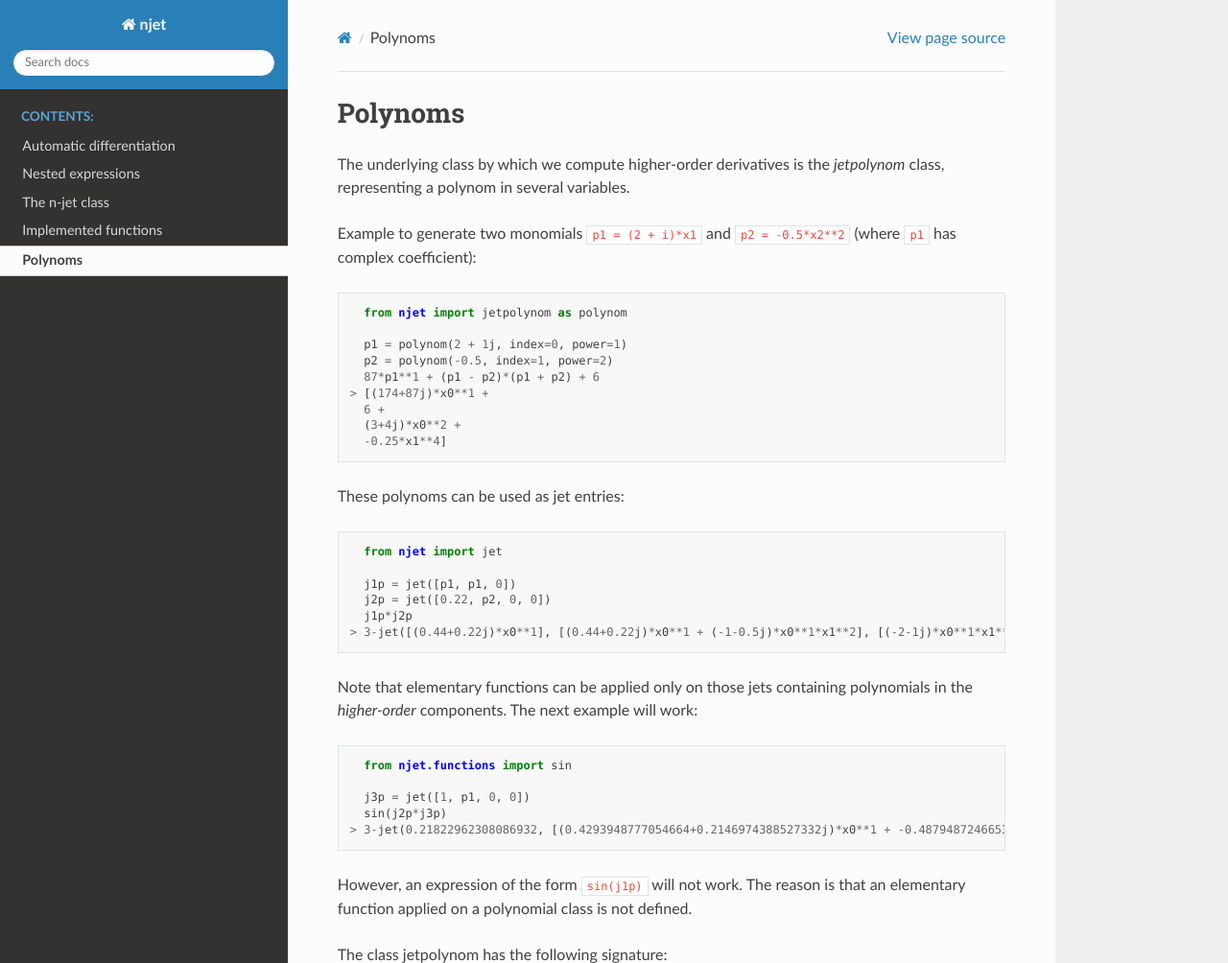
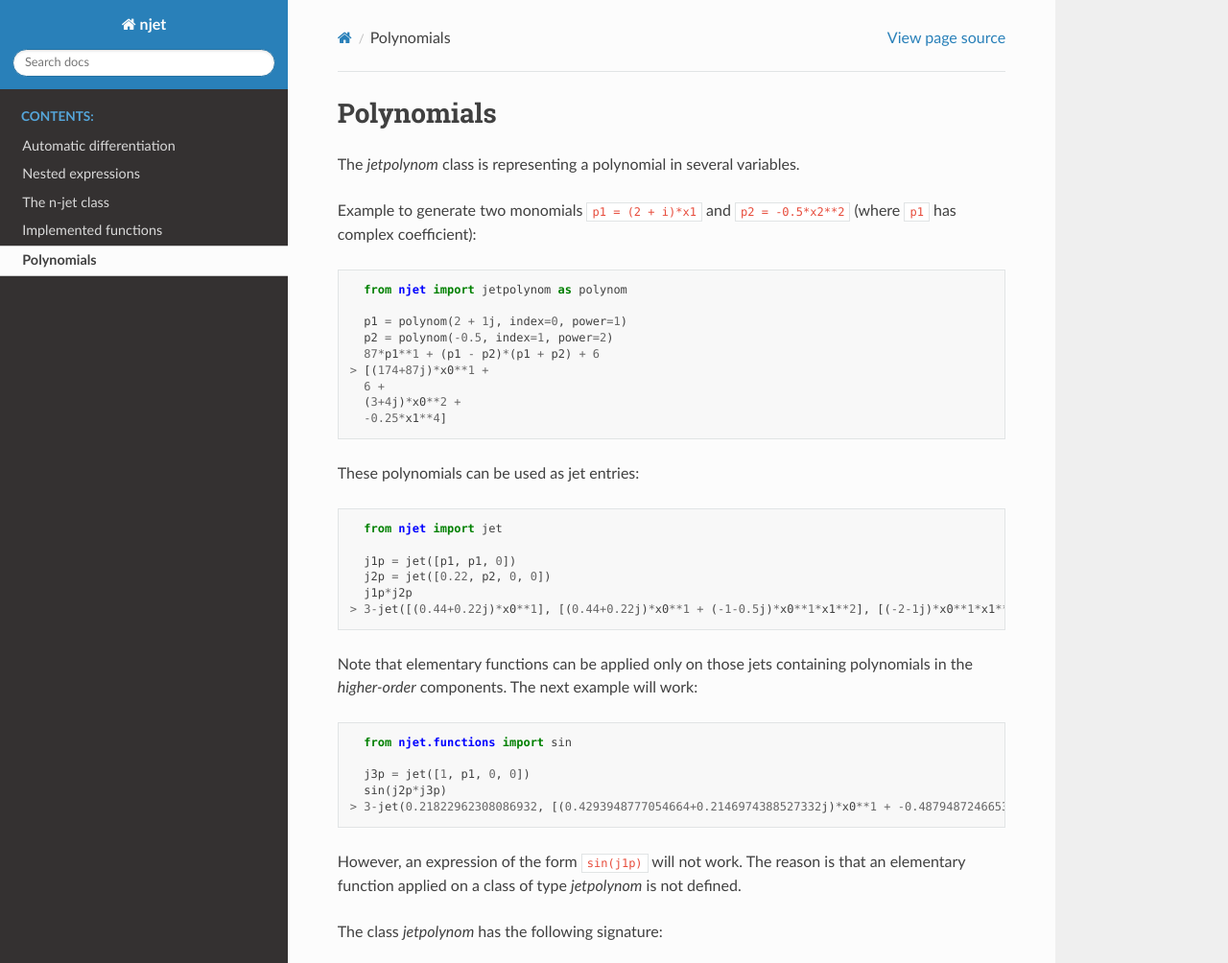
Before and after one commit to mtitze/njet, a Sphinx documentation site: the page built from docs/source/poly.rst, in a window 1280 px wide and 1321 px high, cut to the strip 0-1004 px from the top of the window. Shown: the whole strip at 96% size. Built offline with Sphinx 7.4.7 and the Read the Docs theme 2.0.0, drawn with Linux system fonts in a browser that asks for light colours.

Commit message:
docs update

```diff
--- a/docs/source/poly.rst
+++ b/docs/source/poly.rst
@@ -1,8 +1,8 @@
-Polynoms
-========
+Polynomials
+===========
 
-The underlying class by which we compute higher-order derivatives is the
-*jetpolynom* class, representing a polynom in several variables.
+
+The *jetpolynom* class is representing a polynomial in several variables.
 
 Example to generate two monomials ``p1 = (2 + i)*x1`` and ``p2 = -0.5*x2**2`` (where ``p1`` has
 complex coefficient):
@@ -19,7 +19,7 @@ complex coefficient):
     (3+4j)*x0**2 +
     -0.25*x1**4]
 
-These polynoms can be used as jet entries:
+These polynomials can be used as jet entries:
 
 .. code-block:: python
 
@@ -41,9 +41,9 @@ will work:
     sin(j2p*j3p)
   > 3-jet(0.21822962308086932, [(0.4293948777054664+0.2146974388527332j)*x0**1 + -0.48794872466530276*x1**2], [-0.05455740577021733*x1**4 + (-0.03168694127134222-0.0422492550284563j)*x0**2 + (-1.8557738645056285-0.9278869322528143j)*x0**1*x1**2], [(0.6446451181643271+0.859526824219103j)*x0**2*x1**2 + (-0.9767350275217077-0.48836751376085386j)*x0**1*x1**4 + (-0.020782712080944576-0.11430491644519516j)*x0**3 + 0.12198718116632569*x1**6])
 
-However, an expression of the form ``sin(j1p)`` will not work. The reason is that an elementary function applied on a polynomial class is not defined.
+However, an expression of the form ``sin(j1p)`` will not work. The reason is that an elementary function applied on a class of type *jetpolynom* is not defined.
 
-The class jetpolynom has the following signature:
+The class *jetpolynom* has the following signature:
 
 .. automodule:: njet.poly
     :members:
```
